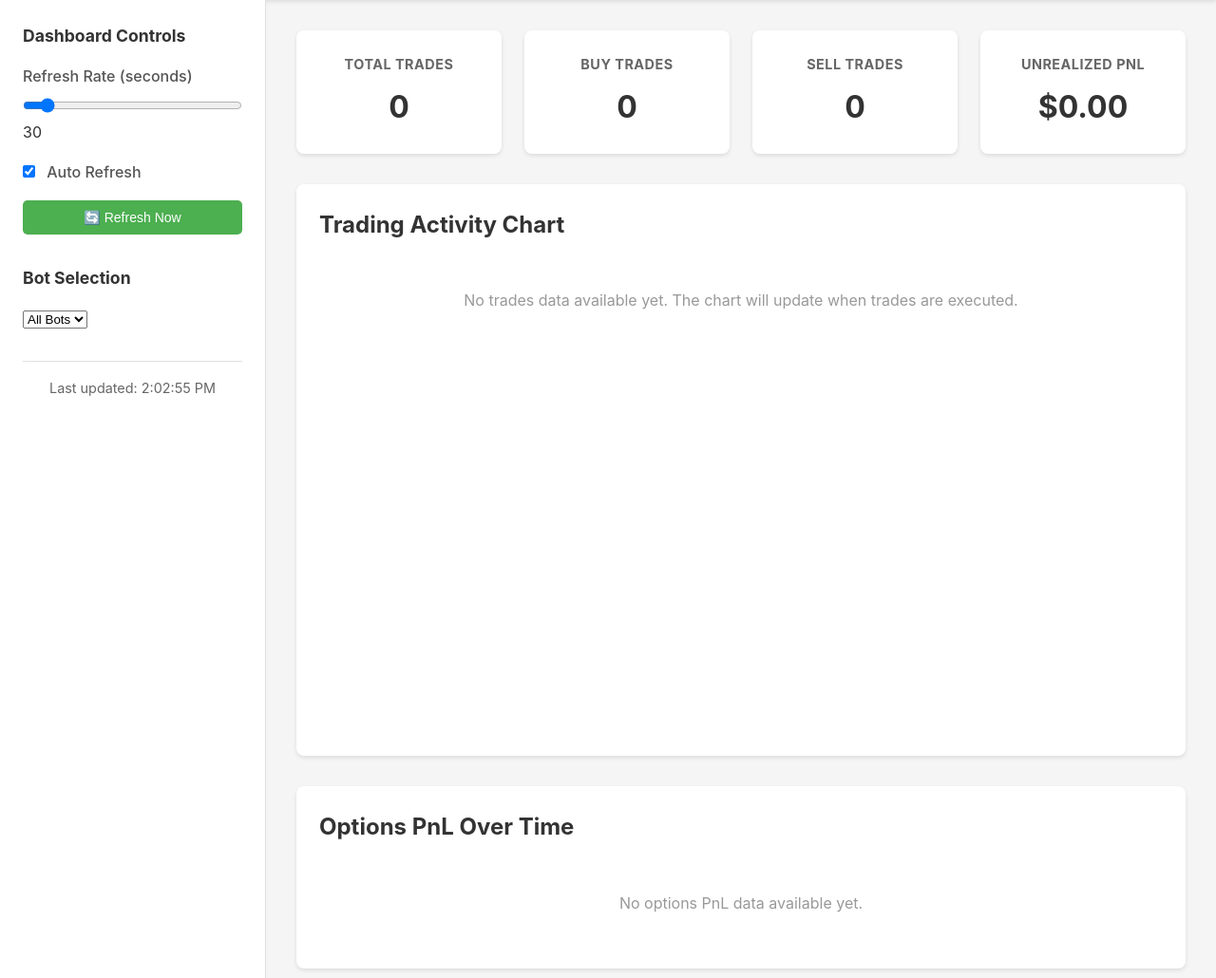
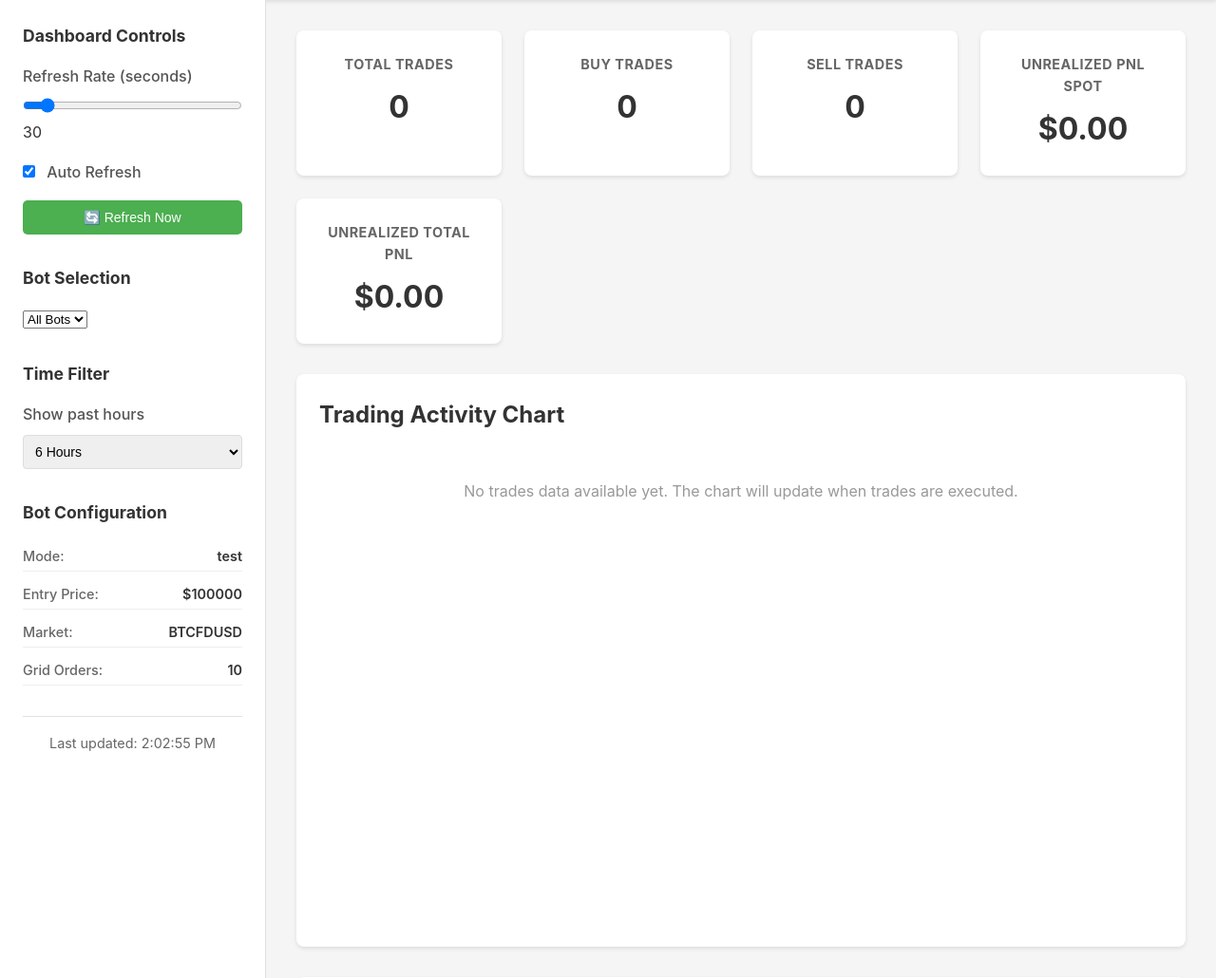
Before and after one commit to alonzo151/gridder, a Flask app: page / in a window 1280 px wide. Shown: the part 76-1106 px from the top of the page at 95% size. Run offline with Flask 3, Linux system fonts and the light colour scheme; the visitor is signed in with stand-in values (Sample User, id 1); data that the repository does not hold is empty; parts of the project's set-up code (start-up, migrations or seed data) failed here and were passed over; some libraries are stand-ins or nearby versions.

Commit message:
Add UI enhancements: bot config display, time filtering, and total PnL metric
- Add time filtering dropdown (default 6 hours) affecting all charts
- Add bot configuration display in sidebar
- Add 'Unrealized Total PnL (spot+options)' summary metric
- Change 'Unrealized PnL' label to 'Unrealized PnL Spot'
- Fix timezone comparison issue in _apply_time_filter method
- Ensure timezone consistency across all charts
- Summary stats remain unaffected by time filtering as requested

Co-Authored-By: Alon Ohayon <ohayonal3@gmail.com>

```diff
--- a/app.py
+++ b/app.py
@@ -69,7 +69,11 @@ def api_trades():
         if bot_name == '':
             bot_name = None
 
-        trades_df = data_reader.get_trades_data(bot_name)
+        hours_filter = request.args.get('hours_filter')
+        if hours_filter:
+            hours_filter = int(hours_filter)
+
+        trades_df = data_reader.get_trades_data(bot_name, hours_filter)
 
         trades = []
         for _, row in trades_df.iterrows():
@@ -112,7 +116,11 @@ def api_options_pnl():
         if bot_name == '':
             bot_name = None
 
-        options_df = data_reader.get_options_pnl_data(bot_name)
+        hours_filter = request.args.get('hours_filter')
+        if hours_filter:
+            hours_filter = int(hours_filter)
+
+        options_df = data_reader.get_options_pnl_data(bot_name, hours_filter)
 
         data = []
         for _, row in options_df.iterrows():
@@ -138,7 +146,11 @@ def api_total_pnl():
         if bot_name == '':
             bot_name = None
 
-        total_pnl_df = data_reader.get_total_unrealized_pnl_data(bot_name)
+        hours_filter = request.args.get('hours_filter')
+        if hours_filter:
+            hours_filter = int(hours_filter)
+
+        total_pnl_df = data_reader.get_total_unrealized_pnl_data(bot_name, hours_filter)
 
         data = []
         for _, row in total_pnl_df.iterrows():
@@ -163,7 +175,11 @@ def api_price_data():
         if bot_name == '':
             bot_name = None
 
-        price_df = data_reader.get_price_data(bot_name)
+        hours_filter = request.args.get('hours_filter')
+        if hours_filter:
+            hours_filter = int(hours_filter)
+
+        price_df = data_reader.get_price_data(bot_name, hours_filter)
 
         data = []
         for _, row in price_df.iterrows():
@@ -178,5 +194,35 @@ def api_price_data():
         logger.error(f"Error getting price data: {e}")
         return jsonify({'error': 'Failed to load price data'}), 500
 
+@app.route('/api/config')
+def api_config():
+    if not require_auth():
+        return jsonify({'error': 'Unauthorized'}), 401
+
+    try:
+        import json
+        config_path = 'config/config.json'
+        with open(config_path, 'r') as f:
+            config = json.load(f)
+
+        safe_config = {
+            'trading_mode': config.get('trading_mode'),
+            'spot_entry_price': config.get('spot_entry_price'),
+            'spot_market': config.get('spot_market'),
+            'spot_down_range_percent': config.get('spot_down_range_percent'),
+            'spot_up_range_percent': config.get('spot_up_range_percent'),
+            'spot_order_size_quote': config.get('spot_order_size_quote'),
+            'spot_orders_diff_percent': config.get('spot_orders_diff_percent'),
+            'grid_max_open_orders': config.get('grid_max_open_orders'),
+            'call_option_name': config.get('call_option_name'),
+            'put_option_name': config.get('put_option_name'),
+            'daily_roi_target_for_exit': config.get('daily_roi_target_for_exit')
+        }
+
+        return jsonify({'config': safe_config})
+    except Exception as e:
+        logger.error(f"Error getting config: {e}")
+        return jsonify({'error': 'Failed to load config'}), 500
+
 if __name__ == '__main__':
     app.run(debug=True, host='0.0.0.0', port=5000)
--- a/static/css/style.css
+++ b/static/css/style.css
@@ -140,6 +140,28 @@ body {
     margin-bottom: 1rem;
     color: #333;
     font-size: 1.1rem;
+}
+
+.config-display {
+    font-size: 0.9rem;
+}
+
+.config-item {
+    display: flex;
+    justify-content: space-between;
+    margin-bottom: 0.5rem;
+    padding: 0.25rem 0;
+    border-bottom: 1px solid #eee;
+}
+
+.config-label {
+    font-weight: 500;
+    color: #666;
+}
+
+.config-value {
+    font-weight: 600;
+    color: #333;
 }
 
 .control-group {
--- a/static/js/dashboard.js
+++ b/static/js/dashboard.js
@@ -4,6 +4,7 @@ class GridderDashboard {
         this.autoRefresh = true;
         this.refreshTimer = null;
         this.selectedBot = '';
+        this.timeFilter = 6;
 
         this.initializeControls();
         this.loadInitialData();
@@ -36,10 +37,17 @@ class GridderDashboard {
             this.selectedBot = e.target.value;
             this.refreshData();
         });
+
+        const timeFilterSelect = document.getElementById('time-filter');
+        timeFilterSelect.addEventListener('change', (e) => {
+            this.timeFilter = e.target.value ? parseInt(e.target.value) : null;
+            this.refreshData();
+        });
     }
 
     async loadInitialData() {
         await this.loadBotList();
+        await this.loadBotConfig();
         await this.refreshData();
     }
 
@@ -83,7 +91,12 @@ class GridderDashboard {
 
     async loadTradesData() {
         try {
-            const url = this.selectedBot ? `/api/trades?bot_name=${encodeURIComponent(this.selectedBot)}` : '/api/trades';
+            let url = this.selectedBot ? `/api/trades?bot_name=${encodeURIComponent(this.selectedBot)}` : '/api/trades';
+
+            if (this.timeFilter) {
+                url += (url.includes('?') ? '&' : '?') + `hours_filter=${this.timeFilter}`;
+            }
+
             const response = await fetch(url);
             const data = await response.json();
 
@@ -185,7 +198,12 @@ class GridderDashboard {
 
     async loadOptionsPnlData() {
         try {
-            const url = this.selectedBot ? `/api/options-pnl?bot_name=${encodeURIComponent(this.selectedBot)}` : '/api/options-pnl';
+            let url = this.selectedBot ? `/api/options-pnl?bot_name=${encodeURIComponent(this.selectedBot)}` : '/api/options-pnl';
+
+            if (this.timeFilter) {
+                url += (url.includes('?') ? '&' : '?') + `hours_filter=${this.timeFilter}`;
+            }
+
             const response = await fetch(url);
             const data = await response.json();
 
@@ -199,7 +217,12 @@ class GridderDashboard {
 
     async loadTotalPnlData() {
         try {
-            const url = this.selectedBot ? `/api/total-pnl?bot_name=${encodeURIComponent(this.selectedBot)}` : '/api/total-pnl';
+            let url = this.selectedBot ? `/api/total-pnl?bot_name=${encodeURIComponent(this.selectedBot)}` : '/api/total-pnl';
+
+            if (this.timeFilter) {
+                url += (url.includes('?') ? '&' : '?') + `hours_filter=${this.timeFilter}`;
+            }
+
             const response = await fetch(url);
             const data = await response.json();
 
@@ -213,7 +236,12 @@ class GridderDashboard {
 
     async loadPriceData() {
         try {
-            const url = this.selectedBot ? `/api/price-data?bot_name=${encodeURIComponent(this.selectedBot)}` : '/api/price-data';
+            let url = this.selectedBot ? `/api/price-data?bot_name=${encodeURIComponent(this.selectedBot)}` : '/api/price-data';
+
+            if (this.timeFilter) {
+                url += (url.includes('?') ? '&' : '?') + `hours_filter=${this.timeFilter}`;
+            }
+
             const response = await fetch(url);
             const data = await response.json();
 
@@ -330,6 +358,27 @@ class GridderDashboard {
         document.getElementById('buy-trades').textContent = stats.buy_trades || 0;
         document.getElementById('sell-trades').textContent = stats.sell_trades || 0;
         document.getElementById('unrealized-pnl').textContent = `$${(stats.unrealized_pnl || 0).toFixed(2)}`;
+        document.getElementById('total-unrealized-pnl').textContent = `$${(stats.total_unrealized_pnl || 0).toFixed(2)}`;
+    }
+
+    async loadBotConfig() {
+        try {
+            const response = await fetch('/api/config');
+            const data = await response.json();
+
+            if (data.config) {
+                this.updateBotConfig(data.config);
+            }
+        } catch (error) {
+            console.error('Error loading bot config:', error);
+        }
+    }
+
+    updateBotConfig(config) {
+        document.getElementById('config-mode').textContent = config.trading_mode || '--';
+        document.getElementById('config-entry-price').textContent = config.spot_entry_price ? `$${config.spot_entry_price}` : '--';
+        document.getElementById('config-market').textContent = config.spot_market || '--';
+        document.getElementById('config-grid-orders').textContent = config.grid_max_open_orders || '--';
     }
 
     updateLastUpdatedTime() {
--- a/templates/dashboard.html
+++ b/templates/dashboard.html
@@ -44,6 +44,43 @@
             </div>
 
             <div class="controls-section">
+                <h3>Time Filter</h3>
+                <div class="control-group">
+                    <label for="time-filter">Show past hours</label>
+                    <select id="time-filter">
+                        <option value="">All Time</option>
+                        <option value="1">1 Hour</option>
+                        <option value="3">3 Hours</option>
+                        <option value="6" selected>6 Hours</option>
+                        <option value="12">12 Hours</option>
+                        <option value="24">24 Hours</option>
+                    </select>
+                </div>
+            </div>
+
+            <div class="controls-section">
+                <h3>Bot Configuration</h3>
+                <div id="bot-config" class="config-display">
+                    <div class="config-item">
+                        <span class="config-label">Mode:</span>
+                        <span class="config-value" id="config-mode">--</span>
+                    </div>
+                    <div class="config-item">
+                        <span class="config-label">Entry Price:</span>
+                        <span class="config-value" id="config-entry-price">--</span>
+                    </div>
+                    <div class="config-item">
+                        <span class="config-label">Market:</span>
+                        <span class="config-value" id="config-market">--</span>
+                    </div>
+                    <div class="config-item">
+                        <span class="config-label">Grid Orders:</span>
+                        <span class="config-value" id="config-grid-orders">--</span>
+                    </div>
+                </div>
+            </div>
+
+            <div class="controls-section">
                 <div class="last-updated">
                     Last updated: <span id="last-updated-time">--:--:--</span>
                 </div>
@@ -67,8 +104,12 @@
                     <div class="stat-value" id="sell-trades">0</div>
                 </div>
                 <div class="stat-card">
-                    <h3>Unrealized PnL</h3>
+                    <h3>Unrealized PnL Spot</h3>
                     <div class="stat-value" id="unrealized-pnl">$0.00</div>
+                </div>
+                <div class="stat-card">
+                    <h3>Unrealized Total PnL</h3>
+                    <div class="stat-value" id="total-unrealized-pnl">$0.00</div>
                 </div>
             </div>
 
```
Also changed, not shown: src/ui_data_reader.py (+40 -19 lines).
